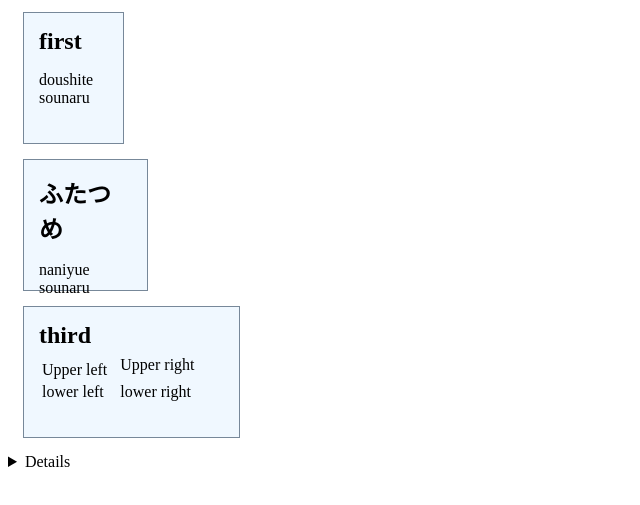
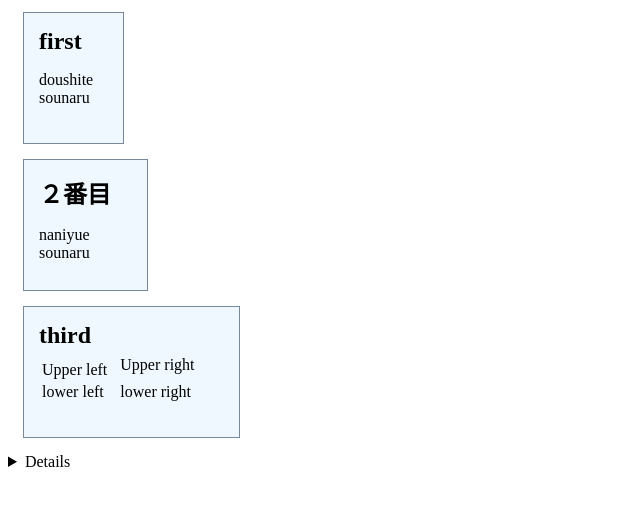
Before and after one commit to xxx53/test, a plain HTML site: page index.html in a window 1280 px wide. Shown: the part 79-584 px from the top of the page, without its empty margins (0-640 px from the left). Drawn offline with Linux system fonts and the light colour scheme.

Commit message:
Update index.html

```diff
--- a/index.html
+++ b/index.html
@@ -9,7 +9,7 @@
 <p class="p1">doushite<br>sounaru</p>
 </div>
 <div class="d2">
-<h2>ふたつめ</h2>
+<h2>２番目</h2>
 <p class="p2">naniyue<br>sounaru</p>
 </div>
 <div class="d3">
```
